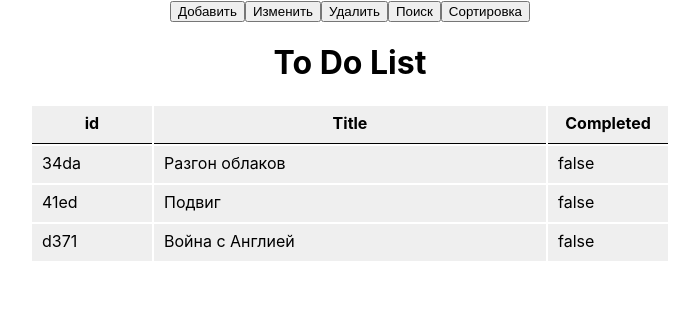
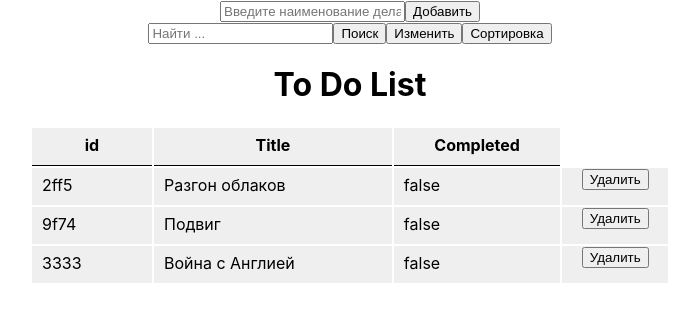
Before and after one commit to psa428/mod2_context, a React (Create React App) app: page / in a window 1280 px wide. Shown: the top 322 px of the page, without its empty margins (290-989 px from the left). Built offline with nearby package versions, Linux system fonts and the light colour scheme; data requests are answered from the project's data file.

Commit message:
mod2_server_2_changed

```diff
--- a/src/App.js
+++ b/src/App.js
@@ -9,6 +9,9 @@ function App() {
   const [isUpdating, setIsUpdating] = useState(false);
   const [isDeleting, setIsDeleting] = useState(false);
   const [strSearch, setStrSearch] = useState('');
+  const [idRec, setIdRec] = useState('');
+
+  const [title, setTitle] = useState("");
 
 
 
@@ -25,7 +28,7 @@ function App() {
     }, [refreshRecords]);
 
     const requestAddRecord = () => {
-      let  newRecord = prompt("Введите наименование дела");
+      let  newRecord = title;
       if (!newRecord)
         return;
 
@@ -48,12 +51,12 @@ function App() {
   };
 
   const requestUpdateRecord = () => {
-    let idRec = prompt('ВВедите id записи');
+
     if (!idRec)
       return;
 
-       let newTitle = prompt('Наименование дела' );
-       let newStat = prompt('Статус' );
+    let newTitle = title;
+    let newStat = false;
     setIsUpdating(true);
 
     fetch('http://localhost:3005/records/' + idRec, {
@@ -69,16 +72,22 @@ function App() {
             console.log('Запись обновлена, ответ сервера:', response);
             setRefreshRecords(!refreshRecords);
         })
-        .finally(() => setIsUpdating(false));
+        .finally(() => {
+          setIsUpdating(false);
+          setTitle('');
+        }
+
+        );
 };
 
-const requestDeleteRecord = () => {
-  let idRec = prompt('ВВедите id записи');
-    if (!idRec)
+const requestDeleteRecord = (id) => {
+  console.log(`id= ${id} `);
+
+    if (!id)
       return;
   setIsDeleting(true);
 
-  fetch('http://localhost:3005/records/' + idRec, {
+  fetch('http://localhost:3005/records/' + id, {
       method: 'DELETE',
   })
       .then((rawResponse) => rawResponse.json())
@@ -90,7 +99,15 @@ const requestDeleteRecord = () => {
 };
 
     const requestSearchRecord = () => {
-      setStrSearch(prompt('Введите строку для поиска'));
+      for (let rec of records){
+        if (rec.title.indexOf(strSearch) >= 0) {
+          setIdRec(rec.id);
+          setTitle(rec.title);
+          break;
+        };
+      }
+
+
     }
 
     const requestSortRecords = () => {
@@ -109,11 +126,30 @@ const requestDeleteRecord = () => {
 
   return (
     <div className="App">
+      <div className='add-record'>
+        <input
+          value={title}
+          onChange={event => setTitle(event.target.value)}
+          type="text"
+          placeholder='Введите наименование дела' />
+
+        <button
+          disabled={isCreating}
+          onClick={requestAddRecord}
+            >Добавить
+        </button>
+      </div>
+
       <div className="button-panel">
+        <input
+          value={strSearch}
+          onChange={event => setStrSearch(event.target.value)}
+          type="text"
+          placeholder='Найти ...' />
+
         <button
-                disabled={isCreating}
-                onClick={requestAddRecord}
-            >Добавить
+          onClick={requestSearchRecord}>
+                  Поиск
         </button>
 
         <button
@@ -122,15 +158,6 @@ const requestDeleteRecord = () => {
             >Изменить
         </button>
 
-        <button
-          disabled={isDeleting}
-          onClick={requestDeleteRecord}>
-                  Удалить
-        </button>
-        <button
-          onClick={requestSearchRecord}>
-                  Поиск
-        </button>
         <button
           onClick={requestSortRecords}>
                   Сортировка
@@ -156,6 +183,11 @@ const requestDeleteRecord = () => {
                       <td>{id}</td>
                       <td>{title}</td>
                       <td>{String(completed)}</td>
+                      <button
+                        disabled={isDeleting}
+                        onClick={() => {requestDeleteRecord(id)}}>
+                                Удалить
+                      </button>
                     </tr>
 
                   ))
--- a/src/db.json
+++ b/src/db.json
@@ -1,17 +1,17 @@
 {
   "records": [
     {
-      "id": "34da",
       "title": "Разгон облаков",
-      "completed": false
+      "completed": false,
+      "id": "2ff5"
     },
     {
-      "id": "41ed",
-      "title": "Подвиг",
-      "completed": false
+      "title": "Подвиг ",
+      "completed": false,
+      "id": "9f74"
     },
     {
-      "id": "d371",
+      "id": "3333",
       "title": "Война с Англией",
       "completed": false
     }
```
